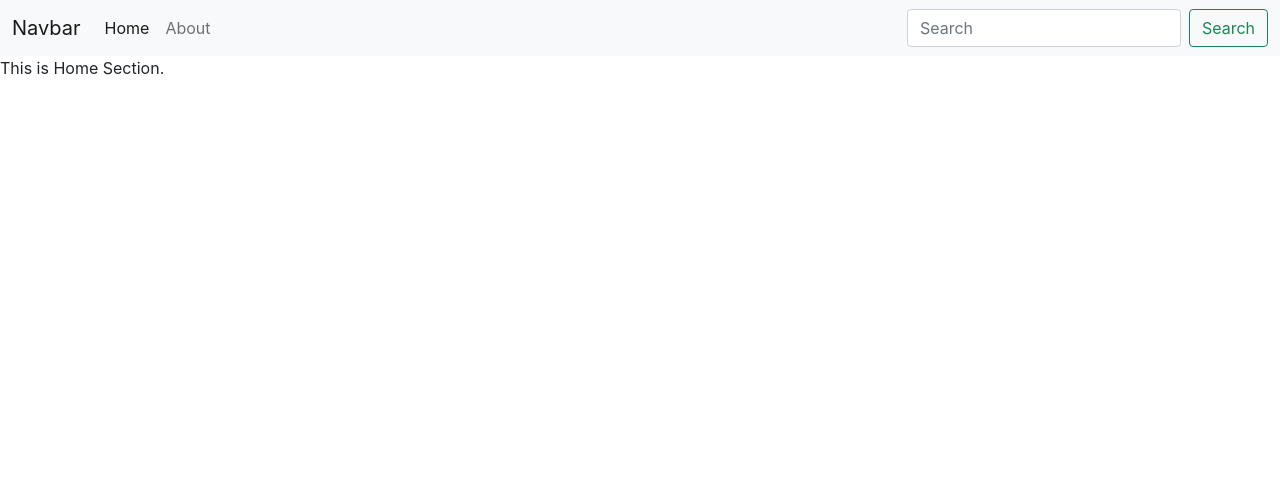
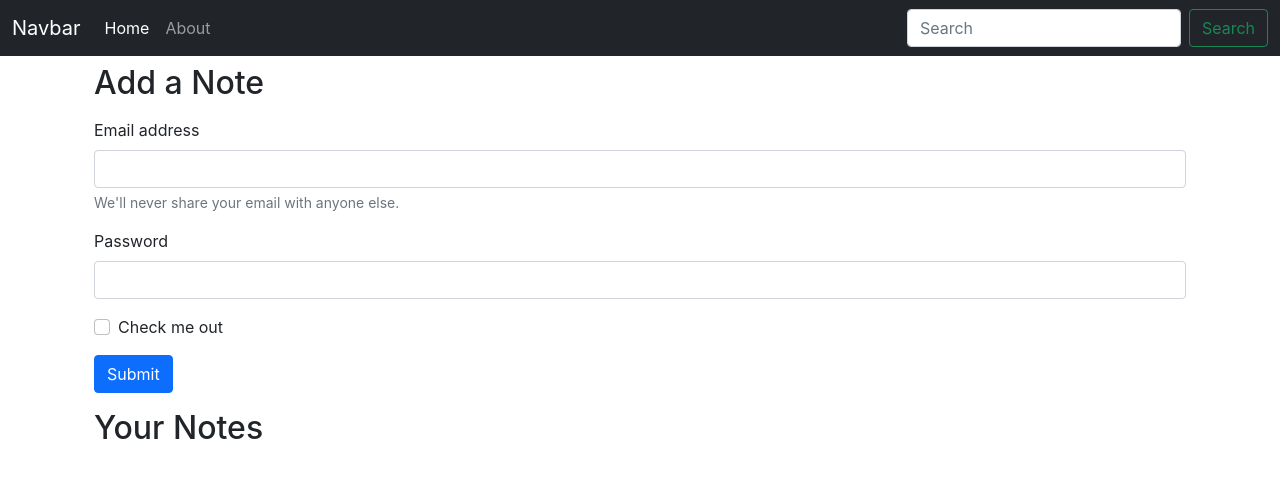
Before and after one commit to sushilkrg/CloudBook., a React (Create React App) app: page / in a window 1280 px wide. Shown: the top 478 px of the page. Built offline with nearby package versions, Linux system fonts and the light colour scheme; the HTML template or start-up script is replaced by a standard one.

Commit message:
Used useLocation Hook and Added add a note form in Home.js

```diff
--- a/src/App.js
+++ b/src/App.js
@@ -15,6 +15,7 @@
     <NoteState>
       <Router>
         <Navbar />
+        <div className="container">
         <Switch>
           <Route exact path="/">
             <Home />
@@ -23,6 +24,7 @@
             <About />
           </Route>
         </Switch>
+        </div>
       </Router>
     </NoteState>
     </>
--- a/src/components/About.js
+++ b/src/components/About.js
@@ -3,14 +3,10 @@
 import { useEffect } from 'react';
 
 const About = () => {
-    const a = useContext(noteContext);
-    useEffect(() => {
-       a.update();
-        // eslint-disable-next-line
-    }, [])
+
     return (
         <div>
-            This is About {a.state.name} and he is in class {a.state.class}
+            This is About page.
         </div>
     )
 }
--- a/src/components/Home.js
+++ b/src/components/Home.js
@@ -3,7 +3,28 @@
 export const Home = () => {
     return (
         <div>
-            This is Home Section.
+            <div className="container my-2">
+                <h2>Add a Note</h2>
+                <form className="my-3">
+                    <div class="mb-3">
+                        <label for="exampleInputEmail1" class="form-label">Email address</label>
+                        <input type="email" class="form-control" id="exampleInputEmail1" aria-describedby="emailHelp" />
+                        <div id="emailHelp" class="form-text">We'll never share your email with anyone else.</div>
+                    </div>
+                    <div class="mb-3">
+                        <label for="exampleInputPassword1" class="form-label">Password</label>
+                        <input type="password" class="form-control" id="exampleInputPassword1" />
+                    </div>
+                    <div class="mb-3 form-check">
+                        <input type="checkbox" class="form-check-input" id="exampleCheck1" />
+                        <label class="form-check-label" for="exampleCheck1">Check me out</label>
+                    </div>
+                    <button type="submit" class="btn btn-primary">Submit</button>
+                </form>
+            </div>
+                <div className="container">
+                    <h2>Your Notes</h2>
+                </div>
         </div>
     )
 }
--- a/src/components/Navbar.js
+++ b/src/components/Navbar.js
@@ -1,10 +1,15 @@
-import React from 'react'
-import { Link } from 'react-router-dom';
+import React, {useEffect} from 'react'
+import { Link, useLocation } from 'react-router-dom';
+
 
 const Navbar = () => {
+    let location = useLocation();
+    useEffect(() => {
+        console.log(location.pathname);
+    }, [location]);
     return (
         <div>
-            <nav class="navbar navbar-expand-lg navbar-light bg-light">
+            <nav class="navbar navbar-expand-lg navbar-dark bg-dark">
                 <div class="container-fluid">
                     <Link class="navbar-brand" to="/">Navbar</Link>
                     <button class="navbar-toggler" type="button" data-bs-toggle="collapse" data-bs-target="#navbarSupportedContent" aria-controls="navbarSupportedContent" aria-expanded="false" aria-label="Toggle navigation">
@@ -13,10 +18,10 @@
                     <div class="collapse navbar-collapse" id="navbarSupportedContent">
                         <ul class="navbar-nav me-auto mb-2 mb-lg-0">
                             <li class="nav-item">
-                                <Link class="nav-link active" aria-current="page" to="/">Home</Link>
+                                <Link class={`nav-link ${location.pathname==="/"? "active": ""}`} to="/">Home</Link>
                             </li>
                             <li class="nav-item">
-                                <Link class="nav-link" to="/about">About</Link>
+                                <Link class={`nav-link ${location.pathname==="/about"? "active": ""}`} to="/about">About</Link>
                             </li>
                         </ul>
                         <form class="d-flex">
--- a/src/context/notes/NoteState.js
+++ b/src/context/notes/NoteState.js
@@ -3,23 +3,8 @@
 
 const NoteState = (props) => {
 
-    const s1 = {
-        "name": "Sushil",
-        "class": "8a"
-    }
-
-    const [state, setState] = useState(s1);
-    const update = ()=> {
-        setTimeout(() => {
-            setState({
-                "name": "SK",
-                 "class": "8b"
-            })
-        }, 1000);
-    }
-
-    return(
-        <noteContext.Provider value = {{state, update}}>
+   return(
+        <noteContext.Provider value = {{}}>
             {props.children}
         </noteContext.Provider>
     )
```
